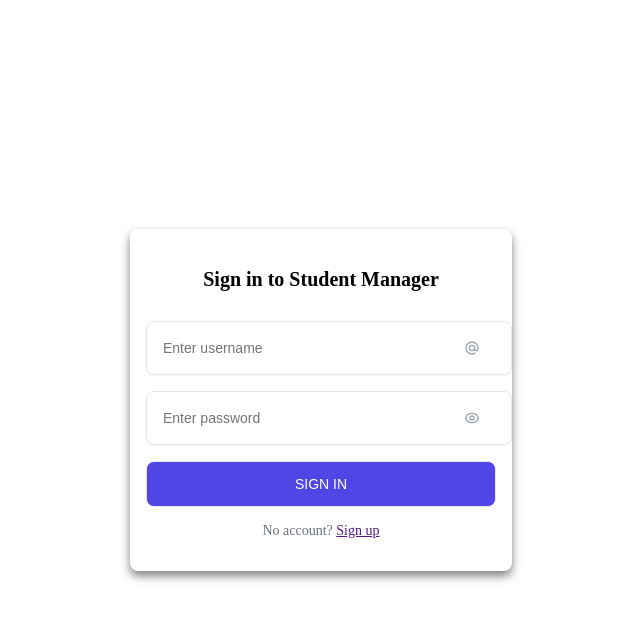
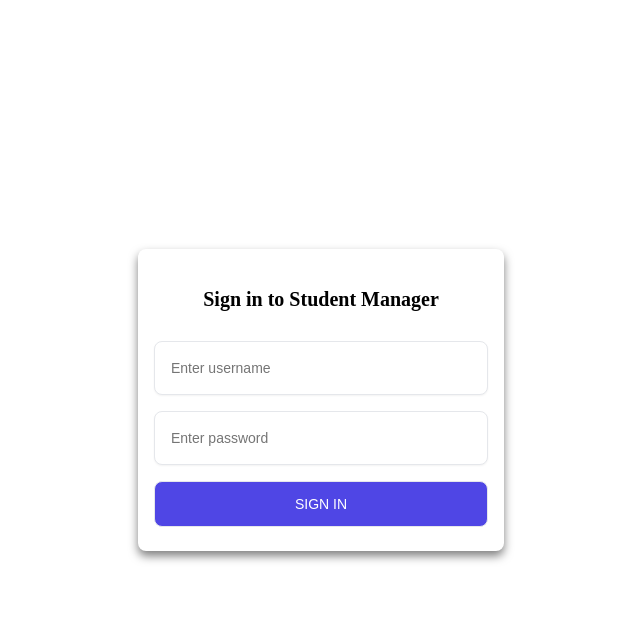
Before and after one commit to thenamvn/midterm_web_php, a PHP site: page / in a window 1280 px wide. Shown: the top 621 px of the page, without its empty margins (319-959 px from the left). Run offline with PHP 8.4, Linux system fonts and the light colour scheme.

Commit message:
new ui ver

```diff
--- a/index.php
+++ b/index.php
@@ -94,30 +94,18 @@ if ($_SERVER["REQUEST_METHOD"] == "POST") {
     <p class="form-title">Sign in to Student Manager</p>
     <div class="input-container">
       <input placeholder="Enter username" name="username">
-      <span>
-        <svg stroke="currentColor" viewBox="0 0 24 24" fill="none" xmlns="http://www.w3.org/2000/svg">
-          <path d="M16 12a4 4 0 10-8 0 4 4 0 008 0zm0 0v1.5a2.5 2.5 0 005 0V12a9 9 0 10-9 9m4.5-1.206a8.959 8.959 0 01-4.5 1.207" stroke-width="2" stroke-linejoin="round" stroke-linecap="round"></path>
-        </svg>
-      </span>
     </div>
     <div class="input-container">
       <input name="password" placeholder="Enter password" type="password">
-
-      <span>
-        <svg stroke="currentColor" viewBox="0 0 24 24" fill="none" xmlns="http://www.w3.org/2000/svg">
-          <path d="M15 12a3 3 0 11-6 0 3 3 0 016 0z" stroke-width="2" stroke-linejoin="round" stroke-linecap="round"></path>
-          <path d="M2.458 12C3.732 7.943 7.523 5 12 5c4.478 0 8.268 2.943 9.542 7-1.274 4.057-5.064 7-9.542 7-4.477 0-8.268-2.943-9.542-7z" stroke-width="2" stroke-linejoin="round" stroke-linecap="round"></path>
-        </svg>
-      </span>
     </div>
     <button class="submit" type="submit">
       Sign in
     </button>
 
-    <p class="signup-link">
+    <!-- <p class="signup-link">
       No account?
       <a href="">Sign up</a>
-    </p>
+    </p> -->
   </form>
 </body>
 
--- a/styles.css
+++ b/styles.css
@@ -33,7 +33,6 @@
 .input-container input {
     background-color: #fff;
     padding: 1rem;
-    padding-right: 3rem;
     font-size: 0.875rem;
     line-height: 1.25rem;
     width: 300px;
@@ -41,16 +40,6 @@
     box-shadow: 0 1px 2px 0 rgba(0, 0, 0, 0.05);
 }
 
-.input-container span {
-    display: grid;
-    position: absolute;
-    top: 0;
-    bottom: 0;
-    right: 0;
-    padding-left: 1rem;
-    padding-right: 1rem;
-    place-content: center;
-}
 
 .input-container span svg {
     color: #9CA3AF;
```
